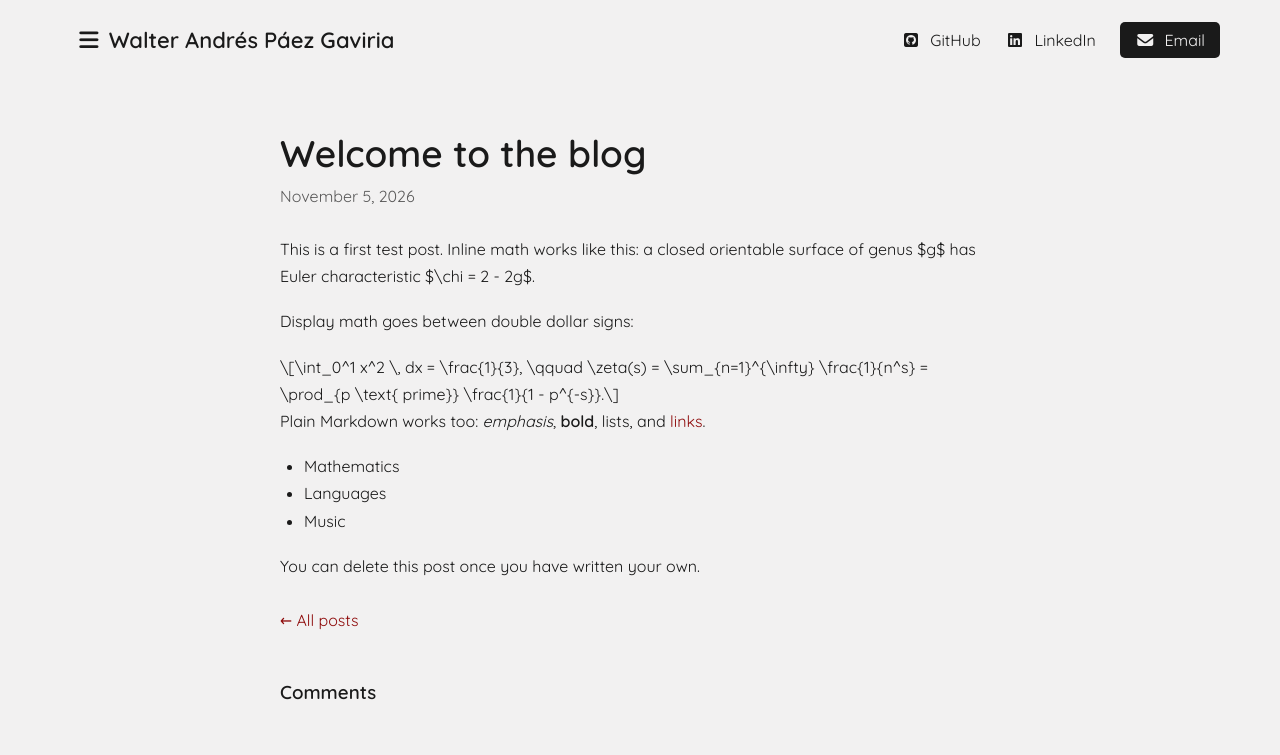
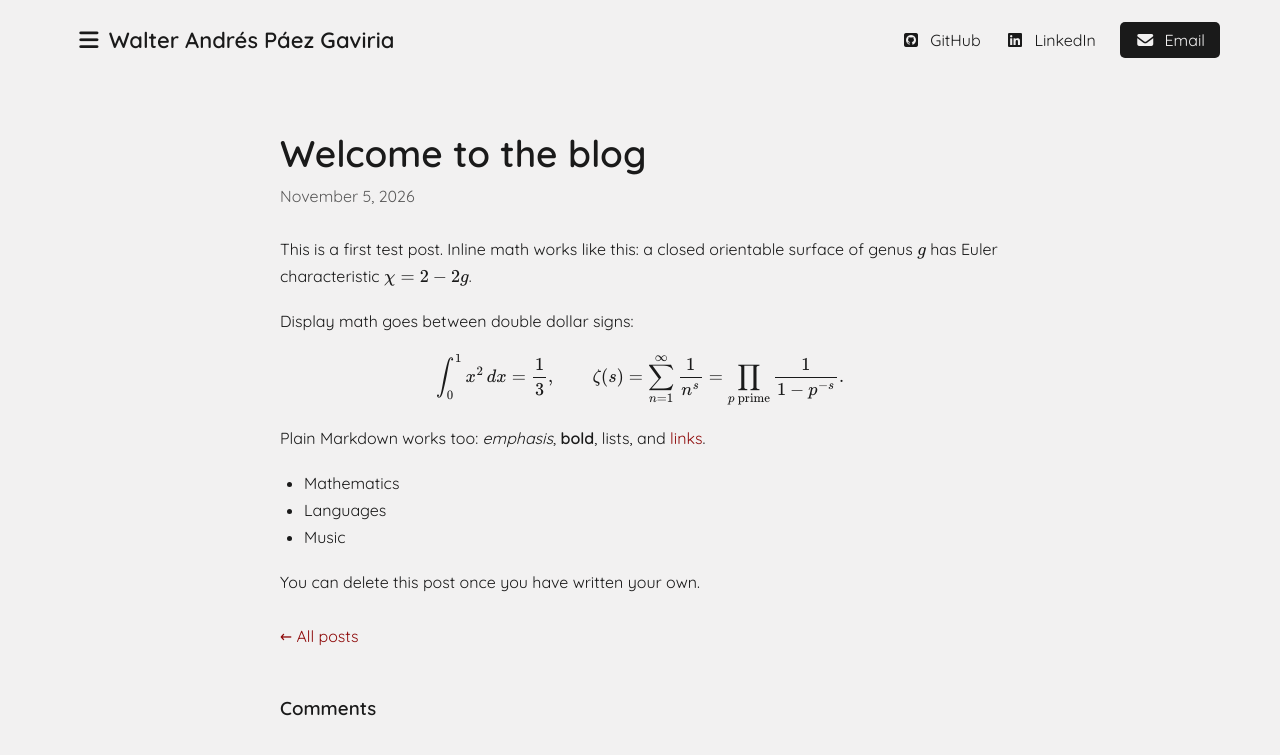
Before and after one commit to wapaezg/webpage, a Jekyll site: the page built from _posts/2026-11-05-welcome.md, in a window 1280 px wide. Shown: the top 755 px of the page. Built offline with Jekyll 4.4.1, drawn with Linux system fonts in a browser that asks for light colours; nearby versions of some CDN libraries; comment, search, counter and statistics services are not loaded; part of the change alters nothing that is shown.

```diff
--- a/_config.yml
+++ b/_config.yml
@@ -26,6 +26,7 @@ defaults:
       type: posts
     values:
       layout: post
+      math: true
 
 # Files Jekyll should not copy into the built site
 exclude:
--- a/_layouts/post.html
+++ b/_layouts/post.html
@@ -1,6 +1,5 @@
 ---
 layout: default
-math: true
 ---
 <article class="blog-post">
     <header>
```
